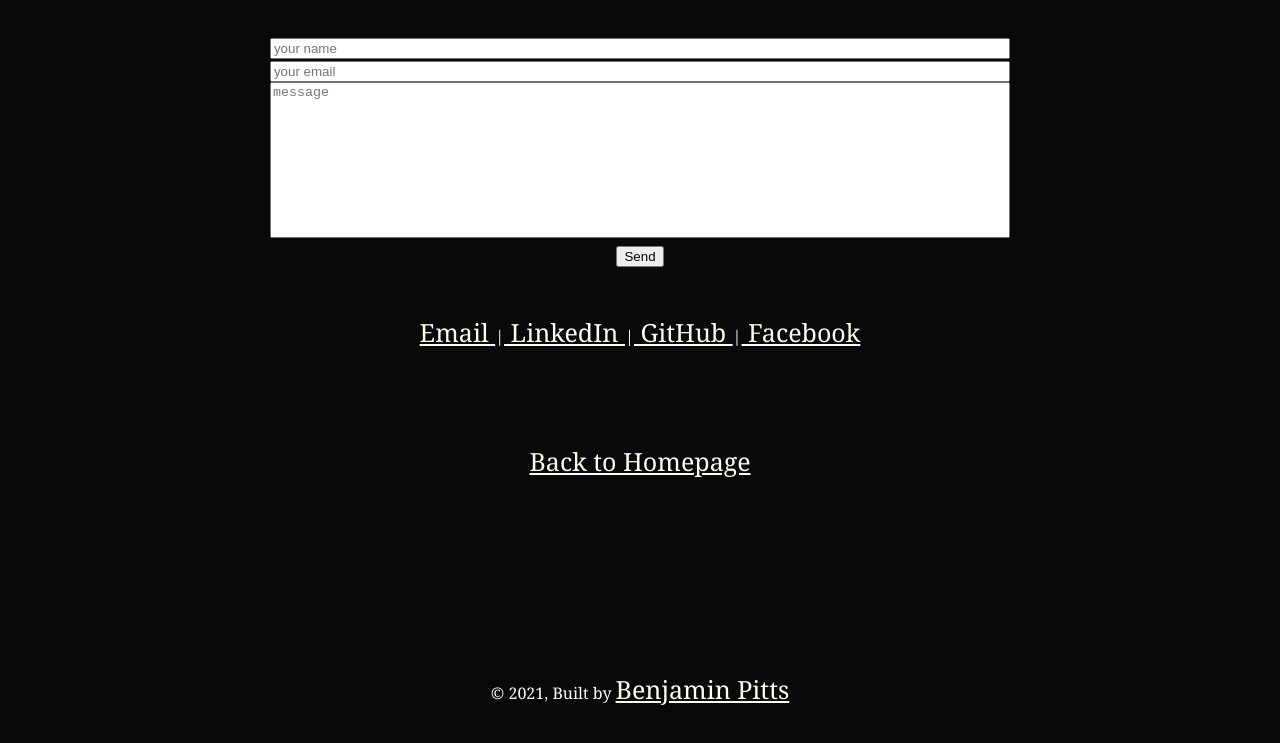
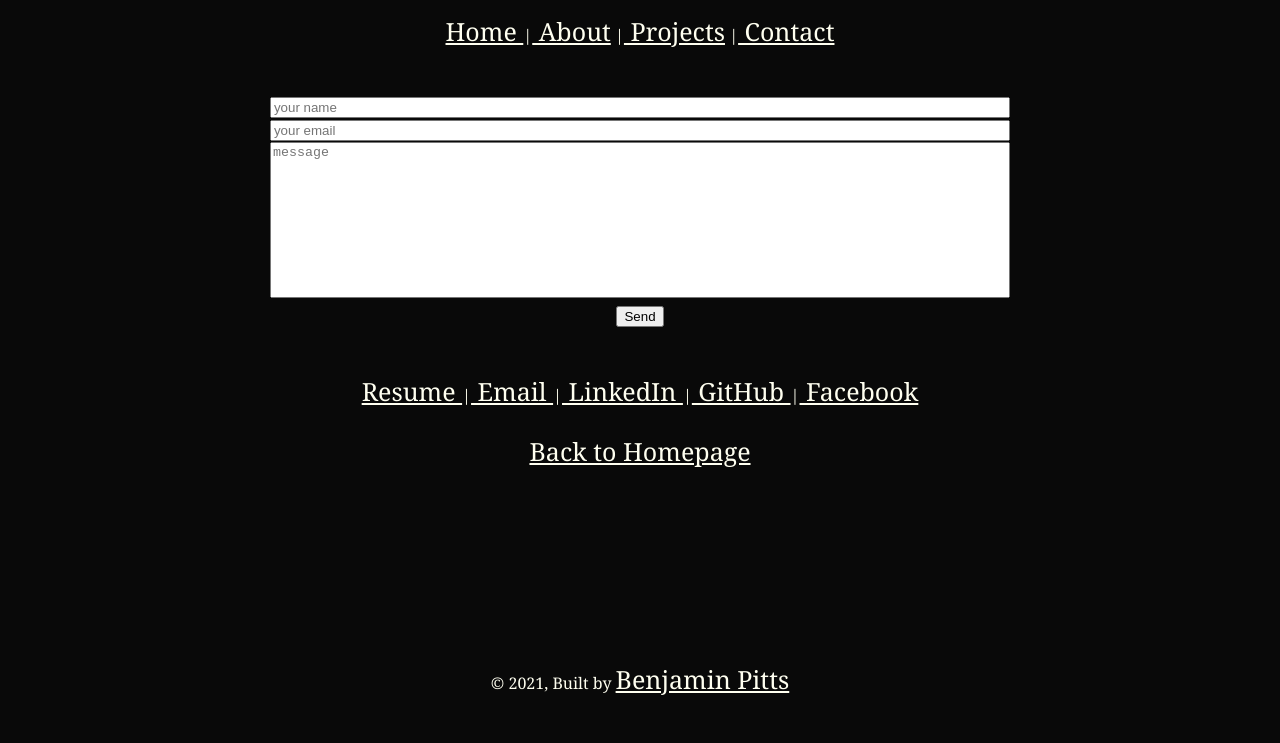
Before and after one commit to BenjaminPitts/gatsby-portfolio, a Gatsby site: page /contact in a window 1280 px wide. Shown: the part 117-860 px from the top of the page. Built offline with nearby package versions, Linux system fonts and the light colour scheme; Gatsby itself is replaced by a stand-in of ours.

Commit message:
added links to each page

```diff
--- a/src/pages/contact.js
+++ b/src/pages/contact.js
@@ -8,13 +8,22 @@ import Form from '../components/form'
 
 const Contact = () => (
   <Layout>
+
+  <p>
+    <Link to='/'> Home </Link> |
+    <Link to="/about/"> About</Link> |
+    <Link to="/projects/"> Projects</Link> |
+    <Link to='/contact/'> Contact</Link>
+  </p>
     <SEO title="Contact" />
     <Form />
 
-    <p><a href='mailto:benjaminjackpitts@gmail.com' target='_blank'>Email </a> |
+    <p>
+    <a href='https://drive.google.com/file/d/1ZQhmPSUI-n_q-jxrKvVSQ56T-cM-L1gx/view?usp=sharing' target='_blank' > Resume </a> |
+    <a href='mailto:benjaminjackpitts@gmail.com' target='_blank'> Email </a> |
     <a href='https://www.linkedin.com/in/benjaminjackpitts/' target='_blank'> LinkedIn </a> |
     <a href='https://github.com/BenjaminPitts' target='_blank'> GitHub </a> |
-    <a href='https://www.facebook.com/ben.pitts.7/' target='_blank'> Facebook</a><br /><br /><br /><br /><br />
+    <a href='https://www.facebook.com/ben.pitts.7/' target='_blank'> Facebook</a><br /><br />
 
     <Link to="/">Back to Homepage</Link></p>
   </Layout>
--- a/src/pages/index.js
+++ b/src/pages/index.js
@@ -21,7 +21,8 @@ const IndexPage = () => (
   <Layout>
     <SEO title="Home" />
     <p>
-      <Link to="/about/">About</Link> |
+      <Link to='/'> Home </Link> |
+      <Link to="/about/"> About</Link> |
       <Link to="/projects/"> Projects</Link> |
       <Link to='/contact/'> Contact</Link>
     </p>
```
Also changed, not shown: src/pages/about.js (+15 -3 lines), src/pages/projects.js (+12 -0 lines).
